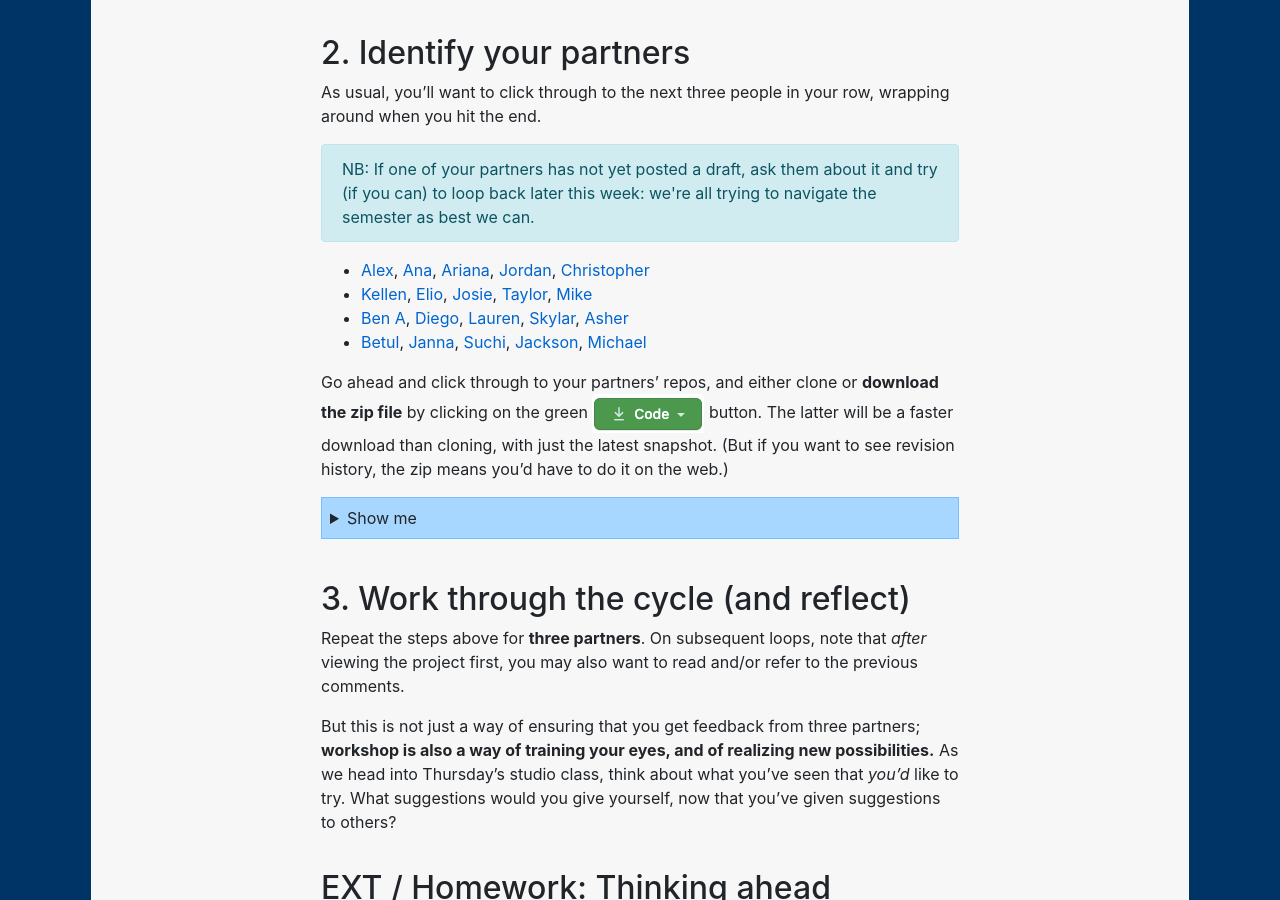
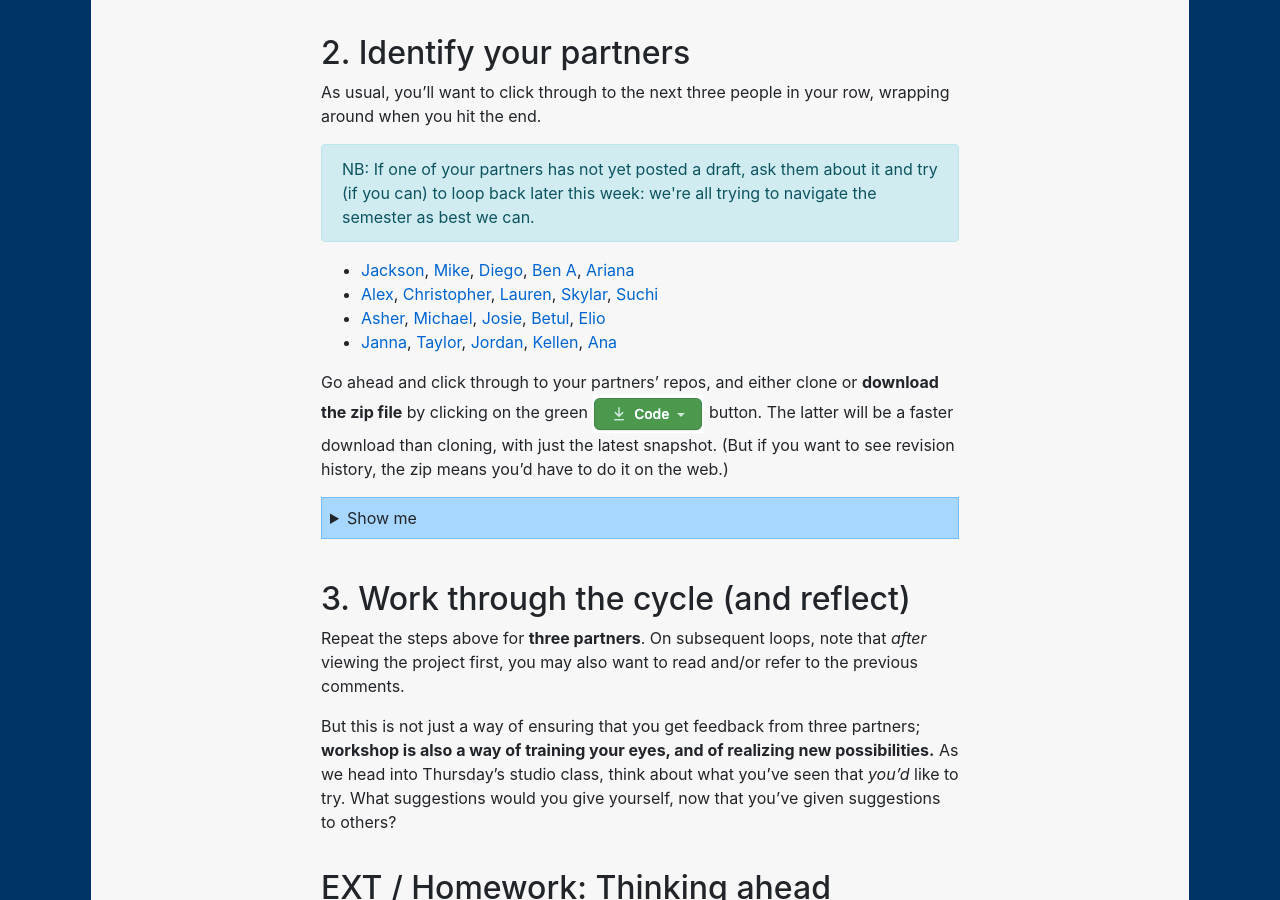
Before and after one commit to benmiller314/cdm2023spring, a Jekyll site: the page built from plans/lesson-21.md, in a window 1280 px wide and 900 px high, scrolled down 2294 px. Built offline with Jekyll 4.4.1, drawn with Linux system fonts in a browser that asks for light colours; our own code applies the rules of GitHub Pages for plain Markdown files; part of the change alters nothing that is shown.

```diff
--- a/plans/lesson-21.md
+++ b/plans/lesson-21.md
@@ -142,10 +142,10 @@ NB: If one of your partners has not yet posted a draft, ask them about it and tr
 
 
 <!-- group bullets go here -->
-* <a href='https://github.com/alcalaaha/visual-argument-2023spring'>Alex</a>, <a href='https://github.com/anayoungblut/visual-argument-2023spring'>Ana</a>, <a href='https://github.com/arianakeith/visual-argument-2023spring'>Ariana</a>, <a href='https://github.com/jordanmarch/visual-argument-2023spring'>Jordan</a>, <a href='https://github.com/ChrisTroina/visual-argument-2023spring'>Christopher</a>
-* <a href='https://github.com/kellenapp/visual-argument-2023spring'>Kellen</a>, <a href='https://github.com/eliotann99/visual-argument-2023spring'>Elio</a>, <a href='https://github.com/josieharris1/visual-argument-2023spring'>Josie</a>, <a href='https://github.com/taylorjenkins/visual-argument-2023spring'>Taylor</a>, <a href='https://github.com/MikeBailey412/visual-argument-2023spring'>Mike</a>
-* <a href='https://github.com/BenA03/visual-argument-2023spring'>Ben A</a>, <a href='https://github.com/juradodiego/visual-argument-2023spring'>Diego</a>, <a href='https://github.com/lks50/visual-argument-2023spring'>Lauren</a>, <a href='https://github.com/skygel/visual-argument-2023spring'>Skylar</a>, <a href='https://github.com/Asher-Goods/visual-argument-2023spring'>Asher</a>
-* <a href='https://github.com/bst20/visual-argument-2023spring'>Betul</a>, <a href='https://github.com/jannawohl/visual-argument-2023spring'>Janna</a>, <a href='https://github.com/suchiattota/visual-argument-2023spring'>Suchi</a>, <a href='https://github.com/altrnate/visual-argument-2023spring'>Jackson</a>, <a href='https://github.com/michaelpacifico/visual-argument-2023spring'>Michael</a>
+* <a href='https://github.com/altrnate/webs2023spring'>Jackson</a>, <a href='https://github.com/MikeBailey412/webs2023spring'>Mike</a>, <a href='https://github.com/juradodiego/webs2023spring'>Diego</a>, <a href='https://github.com/BenA03/webs2023spring'>Ben A</a>, <a href='https://github.com/andres-trujillo7/webs2022spring'>Ariana</a>
+* <a href='https://github.com/alcalaaha/webs2023spring'>Alex</a>, <a href='https://github.com/ChrisTroina/webs2023spring'>Christopher</a>, <a href='https://github.com/lks50/webs2023spring'>Lauren</a>, <a href='https://github.com/skygel/webs2023spring'>Skylar</a>, <a href='https://github.com/suchiattota/webs2023spring'>Suchi</a>
+* <a href='https://github.com/Asher-Goods/webs2023spring'>Asher</a>, <a href='https://github.com/michaelpacifico/webs2023spring'>Michael</a>, <a href='https://github.com/josieharris1/webs2023spring'>Josie</a>, <a href='https://github.com/bst20/webs2023spring'>Betul</a>, <a href='https://github.com/eliotann99/webs2023spring'>Elio</a>
+* <a href='https://github.com/jannawohl/webs2023spring'>Janna</a>, <a href='https://github.com/taylorjenkins/webs2023spring'>Taylor</a>, <a href='https://github.com/jordanmarch/webs2023spring'>Jordan</a>, <a href='https://github.com/kellenapp/webs2023spring'>Kellen</a>, <a href='https://github.com/anayoungblut/webs2023spring'>Ana</a>
 
 
 Go ahead and click through to your partners' repos, and either clone or **download the zip file** by clicking on the green <img class="d-inline-block" src="../assets/img/github-code-btn.png" alt="code" /> button. The latter will be a faster download than cloning, with just the latest snapshot. (But if you want to see revision history, the zip means you'd have to do it on the web.)
```
